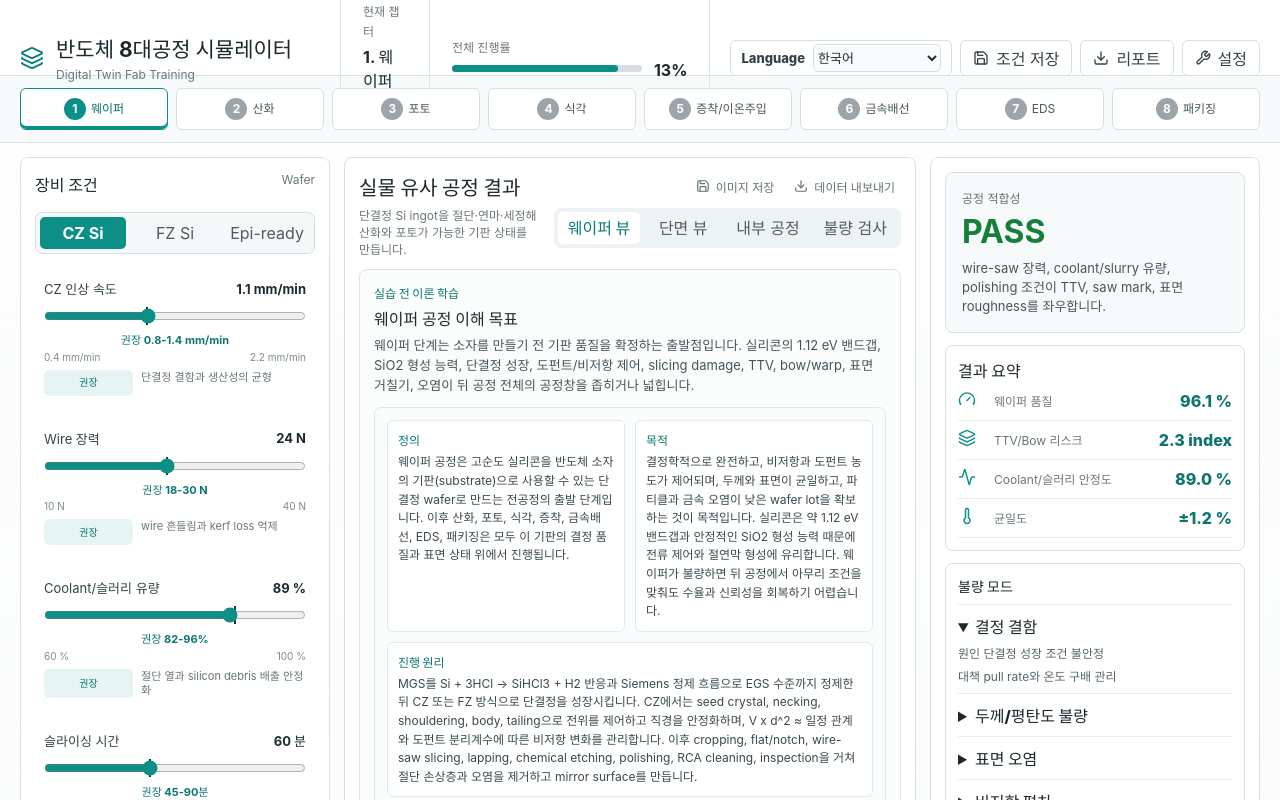
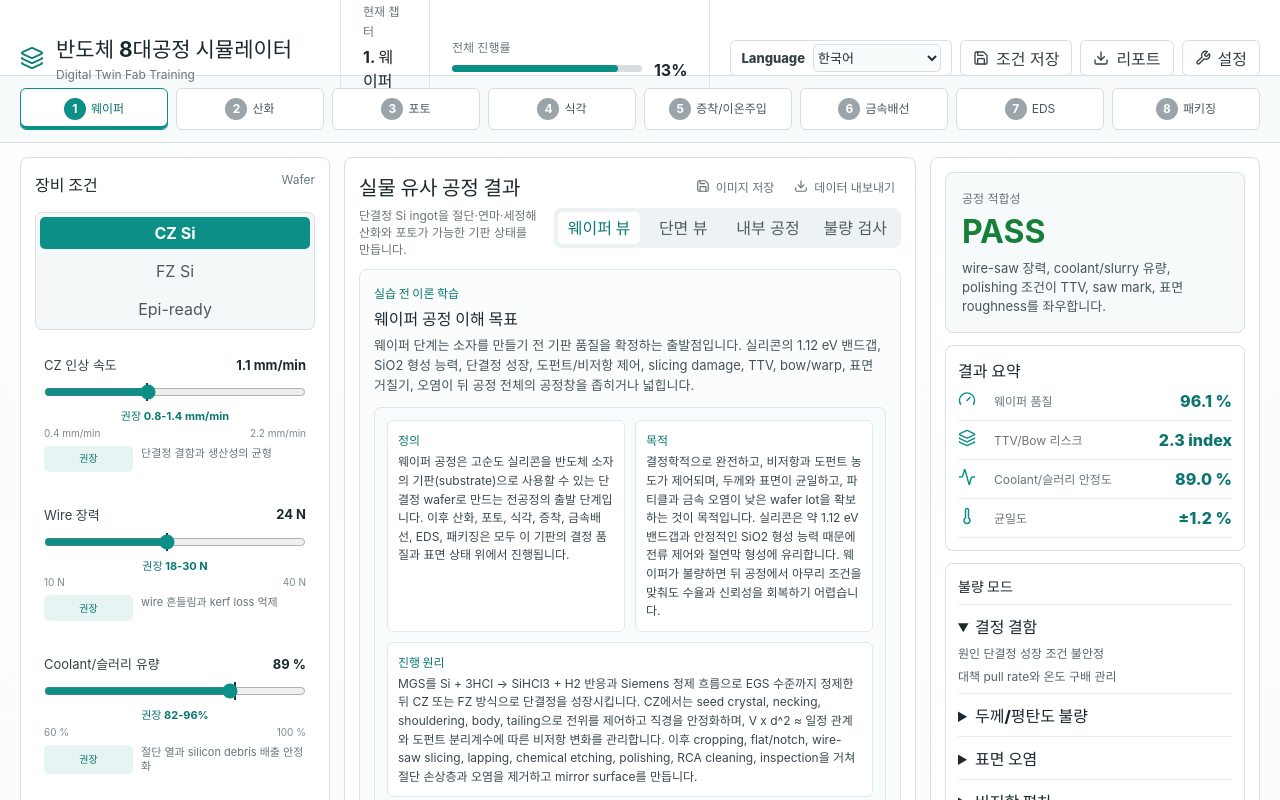
Before and after one commit to kimgwinil/semiconductor-8-process-simulator, a React (Vite) app: page / in a window 1280 px wide. Shown: the top 800 px of the page. Built offline with nearby package versions, Linux system fonts and the light colour scheme; the HTML template or start-up script is replaced by a standard one.

Commit message:
Stack equipment mode controls vertically

```diff
--- a/src/index.css
+++ b/src/index.css
@@ -261,7 +261,7 @@ p {
 
 .segmented {
   display: grid;
-  grid-template-columns: repeat(auto-fit, minmax(70px, 1fr));
+  grid-template-columns: 1fr;
   gap: 6px;
   margin: 16px 0;
   padding: 4px;
```
